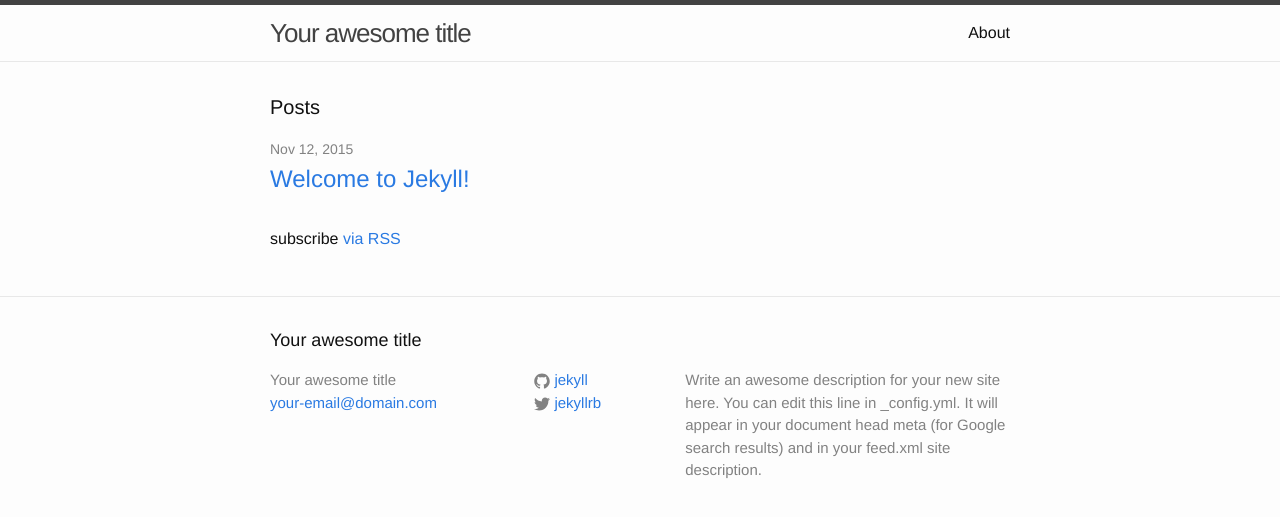
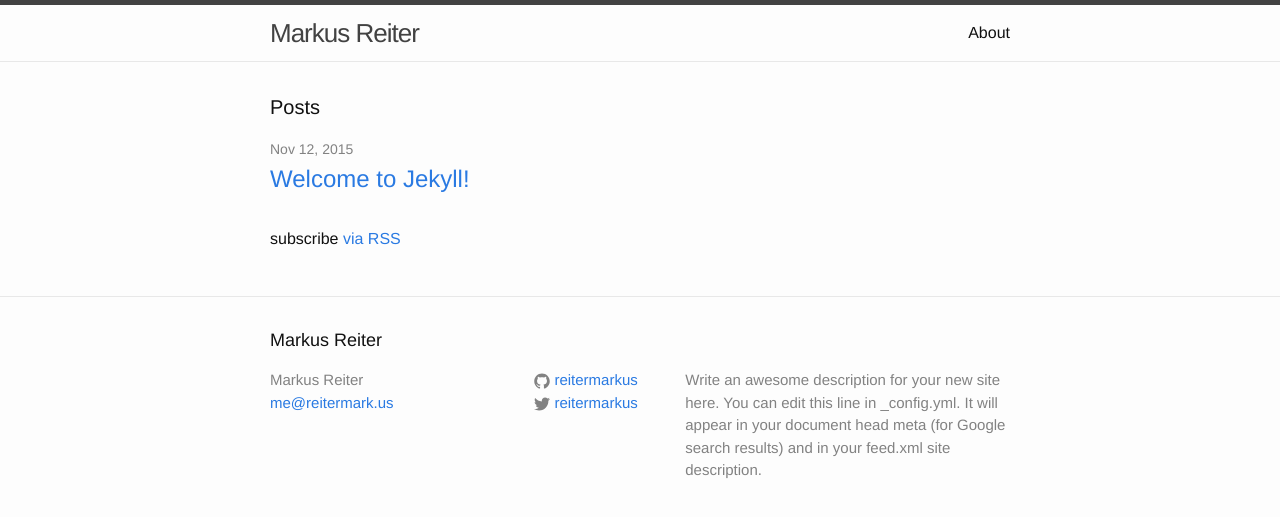
Before and after one commit to reitermarkus/reitermarkus.github.com, a Jekyll site: the page built from index.html, in a window 1280 px wide. Shown: the top 517 px of the page. Built offline with Jekyll 4.4.1, drawn with Linux system fonts in a browser that asks for light colours.

Commit message:
Initial configuration.

```diff
--- /dev/null
+++ b/Gemfile
@@ -0,0 +1,2 @@
+source 'https://rubygems.org'
+gem 'github-pages'
--- a/_config.yml
+++ b/_config.yml
@@ -1,14 +1,19 @@
 # Site settings
-title: Your awesome title
-email: your-email@domain.com
-description: > # this means to ignore newlines until "baseurl:"
+title: Markus Reiter
+email: me@reitermark.us
+description: >
   Write an awesome description for your new site here. You can edit this
   line in _config.yml. It will appear in your document head meta (for
   Google search results) and in your feed.xml site description.
-baseurl: "" # the subpath of your site, e.g. /blog/
-url: "http://yourdomain.com" # the base hostname & protocol for your site
-twitter_username: jekyllrb
-github_username:  jekyll
+baseurl: ''
+url: https://reitermarkus.github.com
+twitter_username: reitermarkus
+github_username:  reitermarkus
 
 # Build settings
 markdown: kramdown
+
+# Plugins
+gems:
+  - jekyll-sitemap
+  - jekyll-redirect-from
```
Also changed, not shown: Gemfile.lock (added), 1 other file.
